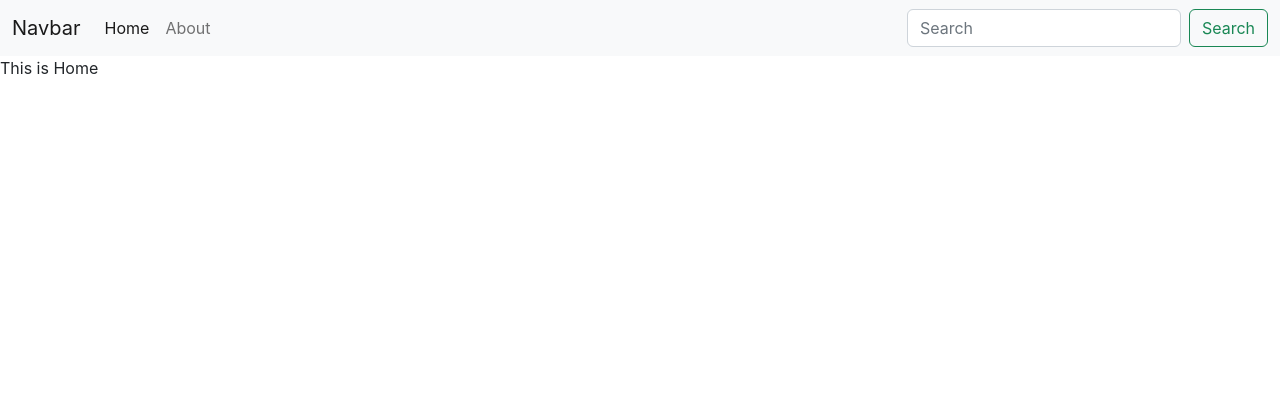
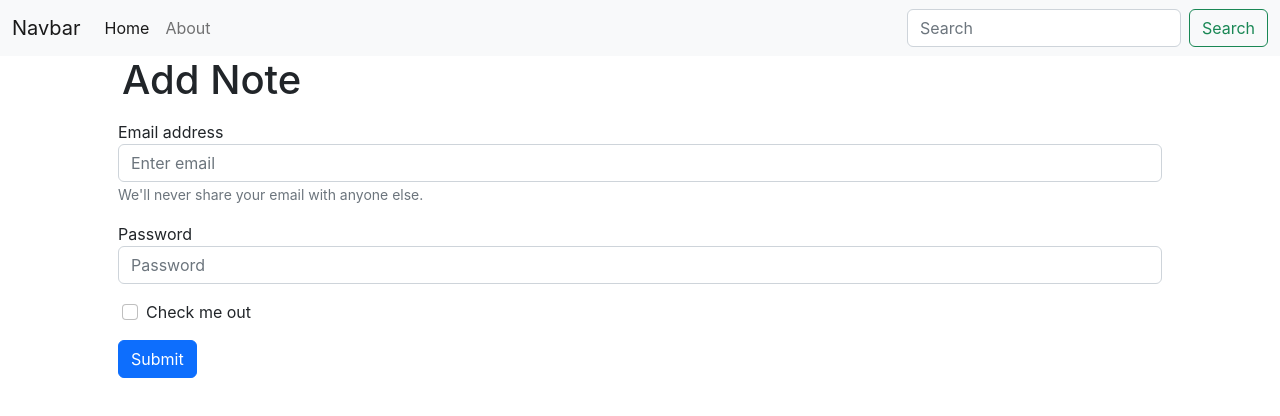
Before and after one commit to Adishjain12/iNotebook, a React (Create React App) app: page / in a window 1280 px wide. Shown: the top 416 px of the page. Built offline with nearby package versions, Linux system fonts and the light colour scheme.

Commit message:
useLocation Hook in React

```diff
--- a/src/App.js
+++ b/src/App.js
@@ -12,11 +12,12 @@
       <NoteState>
         <Router>
           <Navbar />
-
+          <div className="container">
           <Routes>
             <Route exact path="/" element={<Home />}></Route>
             <Route exact path="/about" element={<About />}></Route>
           </Routes>
+          </div>
         </Router>
       </NoteState>
     </>
--- a/src/Components/About.js
+++ b/src/Components/About.js
@@ -1,16 +1,10 @@
-import React, { useContext, useEffect } from "react";
-import noteContext from "../context/Notes/noteContext";
+import React from "react";
 
 export default function About() {
-  const a = useContext(noteContext);
-  useEffect(() => {
-    a.update();
-    // eslint-disable-next-line
-  }, []);
 
   return (
     <div>
-      This is About {a.state.name} and class is {a.state.class}
+      This is About
     </div>
   );
 }
--- a/src/Components/Home.js
+++ b/src/Components/Home.js
@@ -1,5 +1,55 @@
 import React from "react";
 
 export default function Home() {
-  return <div>This is Home</div>;
+  return (
+    <div>
+      <div className="container">
+        <div className="container mx-3">
+          <h1>Add Note</h1>
+        </div>
+
+        <div className="container my-3">
+          <form>
+            <div class="form-group container my-3">
+              <label for="exampleInputEmail1 ">Email address</label>
+              <input
+                type="email"
+                class="form-control"
+                id="exampleInputEmail1"
+                aria-describedby="emailHelp"
+                placeholder="Enter email"
+              />
+              <small id="emailHelp" class="form-text text-muted">
+                We'll never share your email with anyone else.
+              </small>
+            </div>
+            <div class="form-group container my-3">
+              <label for="exampleInputPassword1">Password</label>
+              <input
+                type="password"
+                class="form-control"
+                id="exampleInputPassword1"
+                placeholder="Password"
+              />
+            </div>
+            <div class="form-check container my-3 mx-3">
+              <input
+                type="checkbox"
+                class="form-check-input"
+                id="exampleCheck1"
+              />
+              <label class="form-check-label" for="exampleCheck1">
+                Check me out
+              </label>
+            </div>
+            <div className="container my-3">
+              <button type="submit" class="btn btn-primary">
+                Submit
+              </button>
+            </div>
+          </form>
+        </div>
+      </div>
+    </div>
+  );
 }
--- a/src/Components/Navbar.js
+++ b/src/Components/Navbar.js
@@ -1,9 +1,12 @@
 import React from "react";
-import { Link } from "react-router-dom";
+import { Link ,useLocation} from "react-router-dom";
 
 export default function Navbar() {
+  let location=useLocation();
+  React.useEffect(() => {
+    console.log(location.pathname);
+  }, [location]);
   return (
-    <>
       <nav className="navbar navbar-expand-lg bg-light">
         <div className="container-fluid">
           <Link className="navbar-brand" to="/">
@@ -23,12 +26,12 @@
           <div className="collapse navbar-collapse" id="navbarSupportedContent">
             <ul className="navbar-nav me-auto mb-2 mb-lg-0">
               <li className="nav-item">
-                <Link className="nav-link active" aria-current="page" to="/">
+                <Link className={`nav-link ${location.pathname==='/'?'active':''}`} aria-current="page" to="/">
                   Home
                 </Link>
               </li>
               <li className="nav-item">
-                <Link className="nav-link" to="/about">
+                <Link className={`nav-link ${location.pathname==='/about'?'active':''}`} to="/about">
                   About
                 </Link>
               </li>
@@ -47,6 +50,6 @@
           </div>
         </div>
       </nav>
-    </>
+
   );
 }
--- a/src/context/Notes/NoteState.js
+++ b/src/context/Notes/NoteState.js
@@ -1,23 +1,10 @@
 import React from "react";
-import { useState } from "react";
 import NoteContext from "./noteContext";
 
 const NoteState = (props) => {
-  const s1 = {
-    name: "Adish",
-    class: "5",
-  };
-  const [state, setstate] = useState(s1);
-  const update = () => {
-    setTimeout(() => {
-      setstate({
-        name: "Rishabh",
-        class: "10",
-      });
-    }, 2000);
-  };
+
   return (
-    <NoteContext.Provider value={{ state: state, update: update }}>
+    <NoteContext.Provider value={{}}>
       {props.children}
     </NoteContext.Provider>
   );
```
